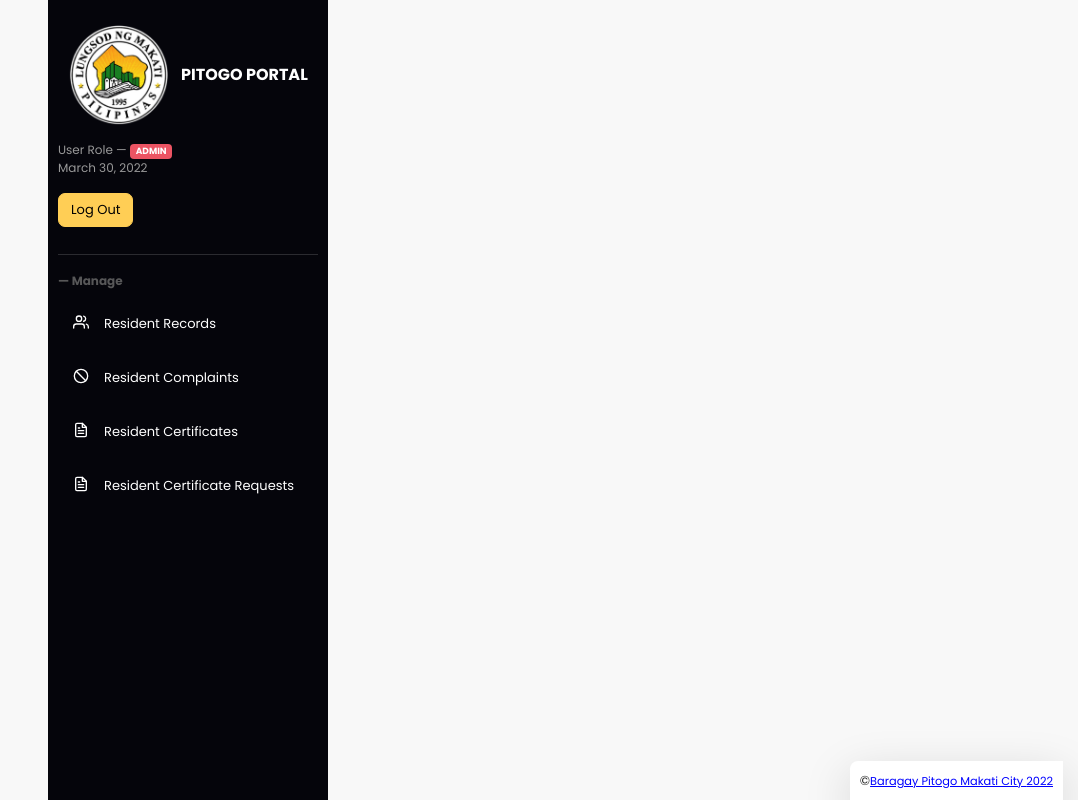
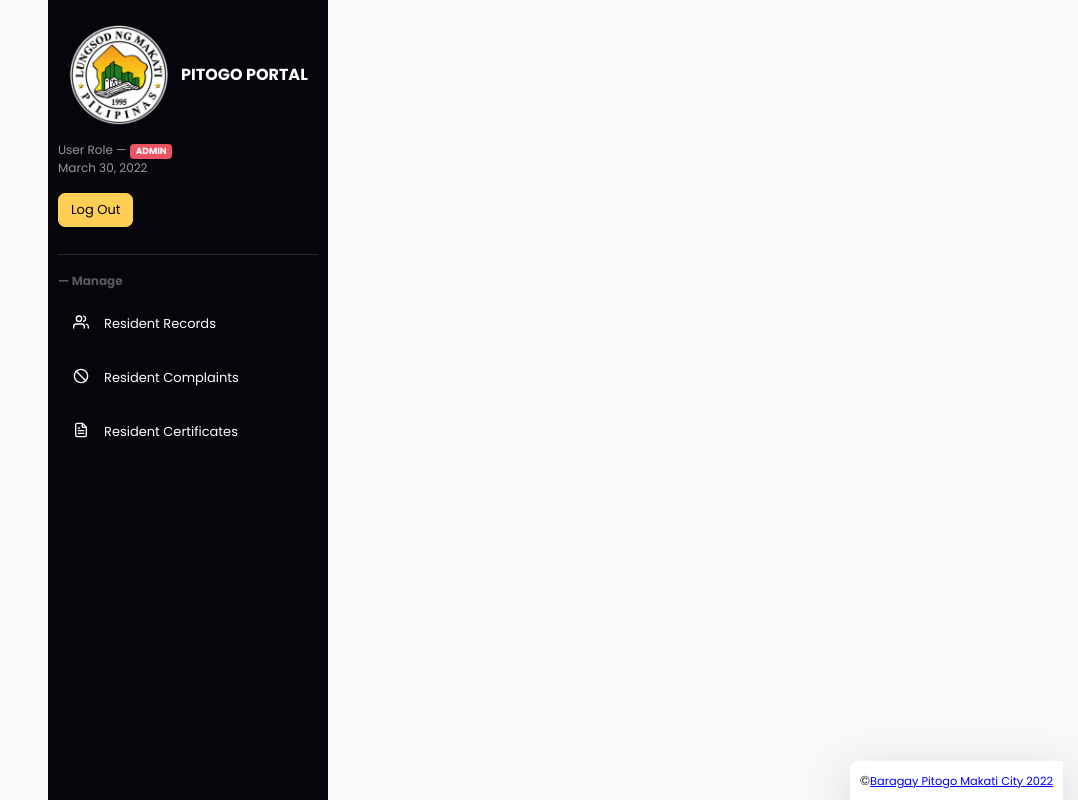
Before and after one commit to itsmenoahpoli/rtu-barangay-management-dashboard, a Next.js app: page /resident-records/new in a window 1280 px wide. Shown: the whole page, without its empty margins (202-1280 px from the left). Built offline with nearby package versions, Linux system fonts and the light colour scheme; sample sign-in values are in the browser's storage.

Commit message:
Removed ununsed link in sidebar

```diff
--- a/components/navigations/DashboardSidebarNavigation.jsx
+++ b/components/navigations/DashboardSidebarNavigation.jsx
@@ -31,11 +31,11 @@ const sidebarLinks = [
     url: "/resident-certificates",
     icon: <FiFileText />,
   },
-  {
-    name: "Resident Certificate Requests",
-    url: "/resident-certificate-requests",
-    icon: <FiFileText />,
-  },
+  // {
+  //   name: "Resident Certificate Requests",
+  //   url: "/resident-certificate-requests",
+  //   icon: <FiFileText />,
+  // },
 ];
 
 export const DashboardSidebarNavigation = (props) => {
```
